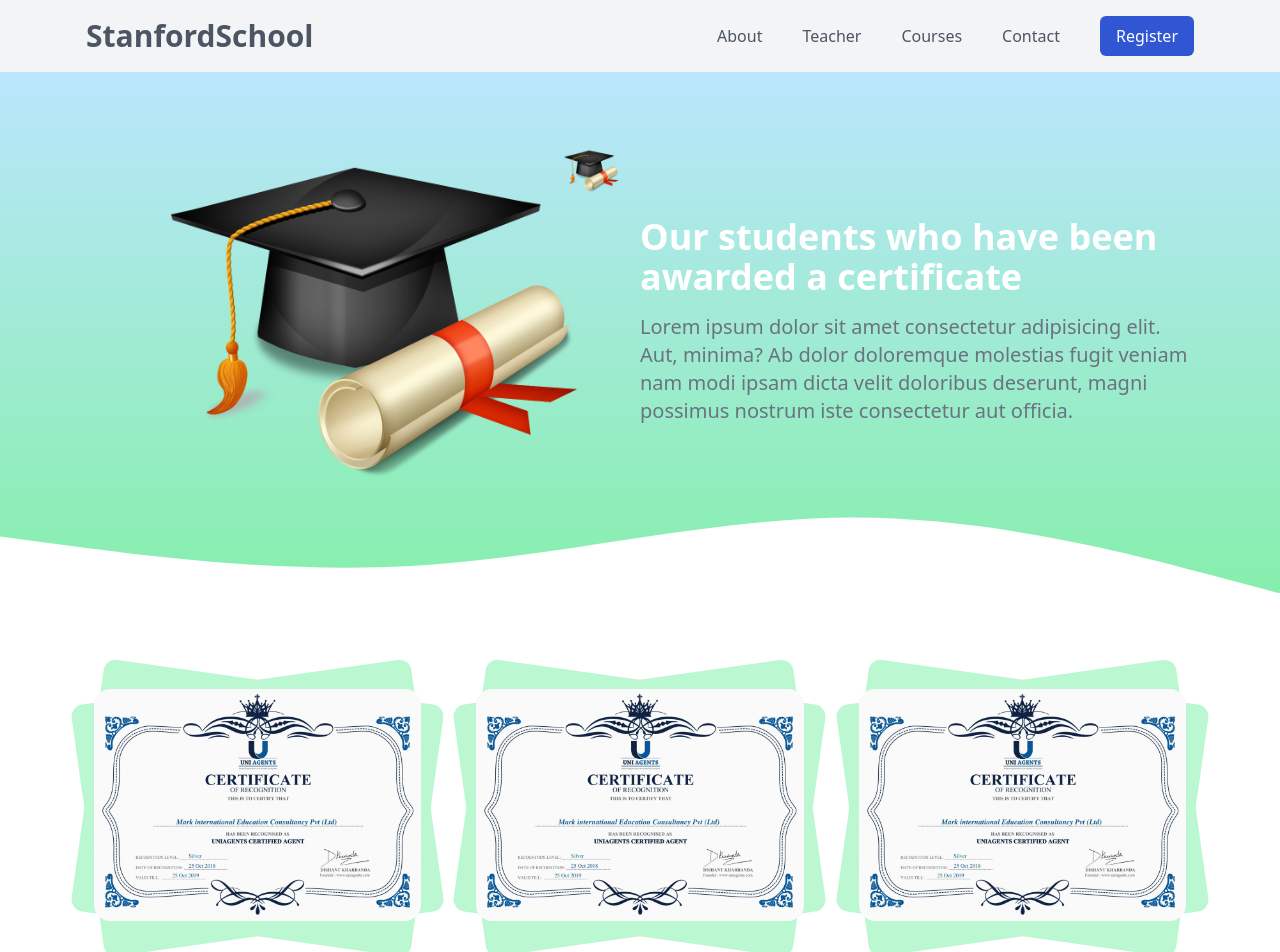
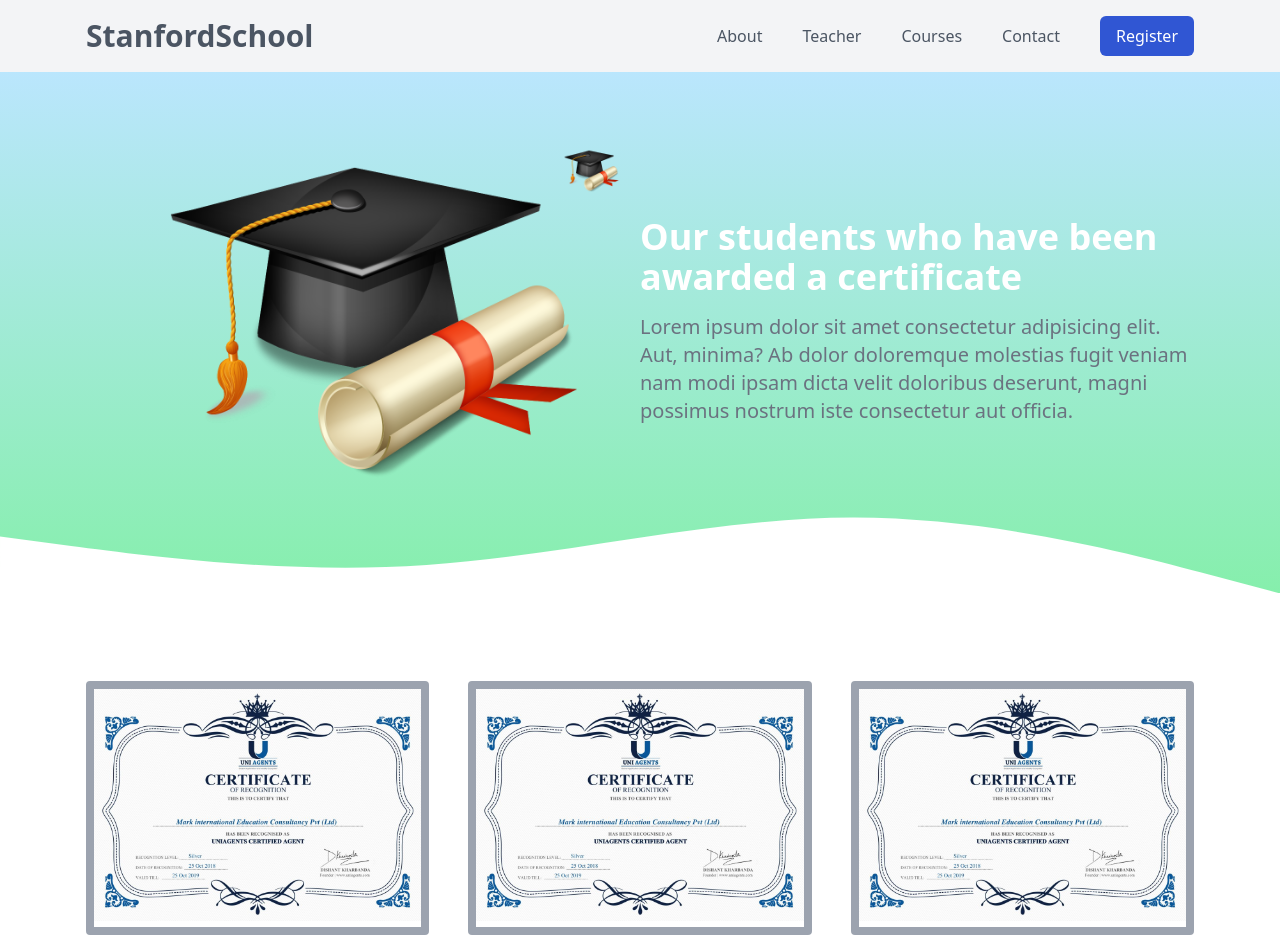
Before and after one commit to Tespen-uz/edu, a Next.js app: page /certificate in a window 1280 px wide. Shown: the top 952 px of the page. Built offline with nearby package versions, Linux system fonts and the light colour scheme.

Commit message:
card add

```diff
--- a/components/Cert/CertCard.js
+++ b/components/Cert/CertCard.js
@@ -5,14 +5,11 @@ import Cert from "../../img/cert.jpg";
 function CertCard() {
   return (
     <>
-      <div className="w-full sm:w-8/12 md:w-5/12 lg:w-[31%] mt-14 relative p-2 ">
+      <div className="w-full sm:w-8/12 md:w-5/12 lg:w-[31%] mt-14 relative  border-8 border-gray-400 overflow-hidden rounded transition-all hover:scale-105 ">
         <Image
           src={Cert}
-          className=" object-cover z-50 rounded-2xl  transition-all hover:scale-95 "
+          className=" object-cover  "
         />
-
-        <div className=" absolute left-0 right-0 top-0 bottom-0 rounded-xl rotate-[8deg] bg-green-200 z-0"></div>
-        <div className=" absolute left-0 right-0 top-0 bottom-0 rounded-xl -rotate-[8deg] bg-green-200 z-0"></div>
       </div>
     </>
   );
--- a/pages/about/index.jsx
+++ b/pages/about/index.jsx
@@ -7,15 +7,12 @@ import InfoList from "../../components/InfoBox/InfoList";
 import Faq from "./../../components/Faq/Faq";
 import Testimonials from "../../layouts/ui/Testimonials";
 import requests from "../../utils/requests";
+import Link from "next/link";
 
 const AboutPage = ({ statistics }) => {
   return (
     <div className="w-full overflow-x-hidden">
-
-
-
       <div className=" container mx-auto py-12 flex flex-col items-center md:flex-row">
-
         <div className="bg-[url('/blob.svg')] bg-cover ">
           <Image alt="normal" src={Busy} />
         </div>
@@ -31,6 +28,12 @@ const AboutPage = ({ statistics }) => {
             Since then, we have about 300 applicants each year He is a
             university student. The annual result is 90% forms.
           </p>
+
+          <div className="flex justify-center mt-8">
+            <Link href="/certificate">
+              <a className=" px-8 py-2 animate-bounce bg-green-300 rounded text-xl font-bold text-white">Certificate</a>
+            </Link>
+          </div>
         </div>
       </div>
 
@@ -99,7 +102,6 @@ const AboutPage = ({ statistics }) => {
                 <Image alt="test" src={School2} />
               </div>
             </div>
-
           </div>
         </div>
       </div>
@@ -107,7 +109,6 @@ const AboutPage = ({ statistics }) => {
       <Testimonials />
       <Faq />
     </div>
-
   );
 };
 
```
